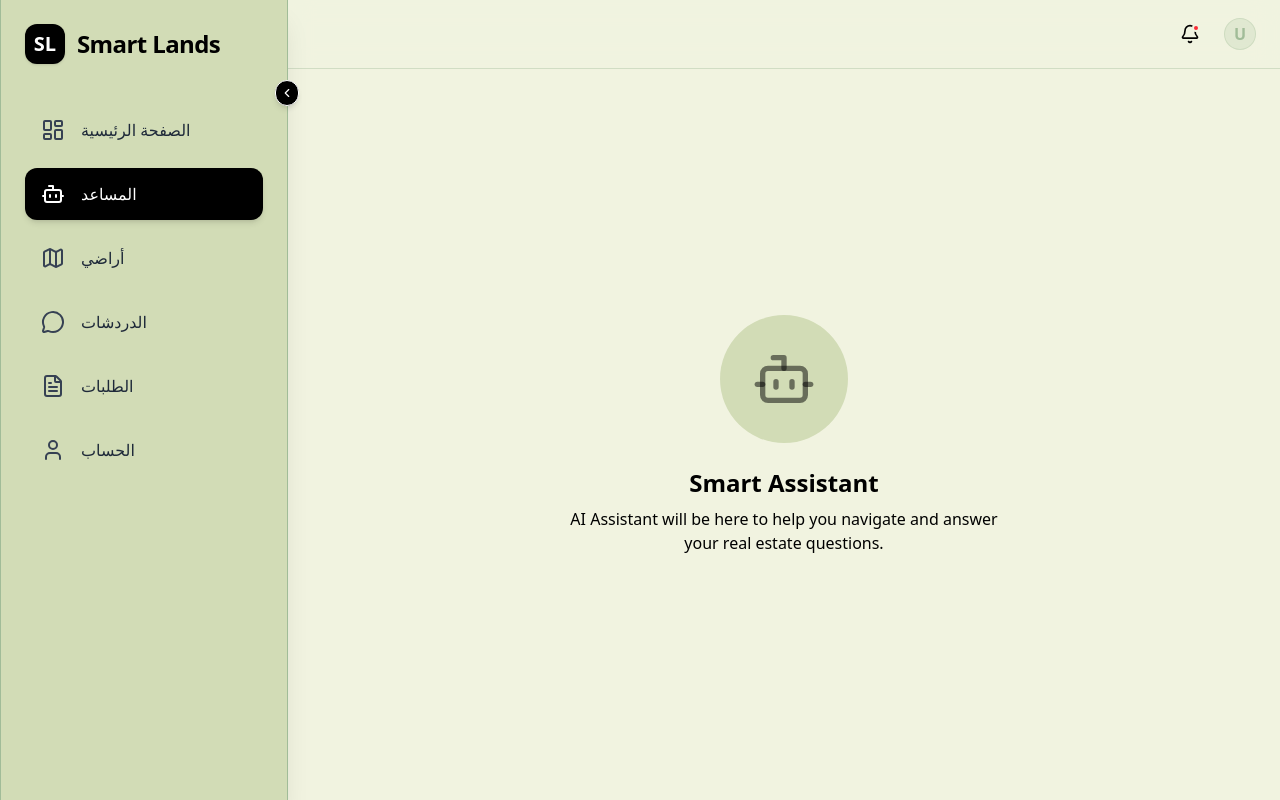
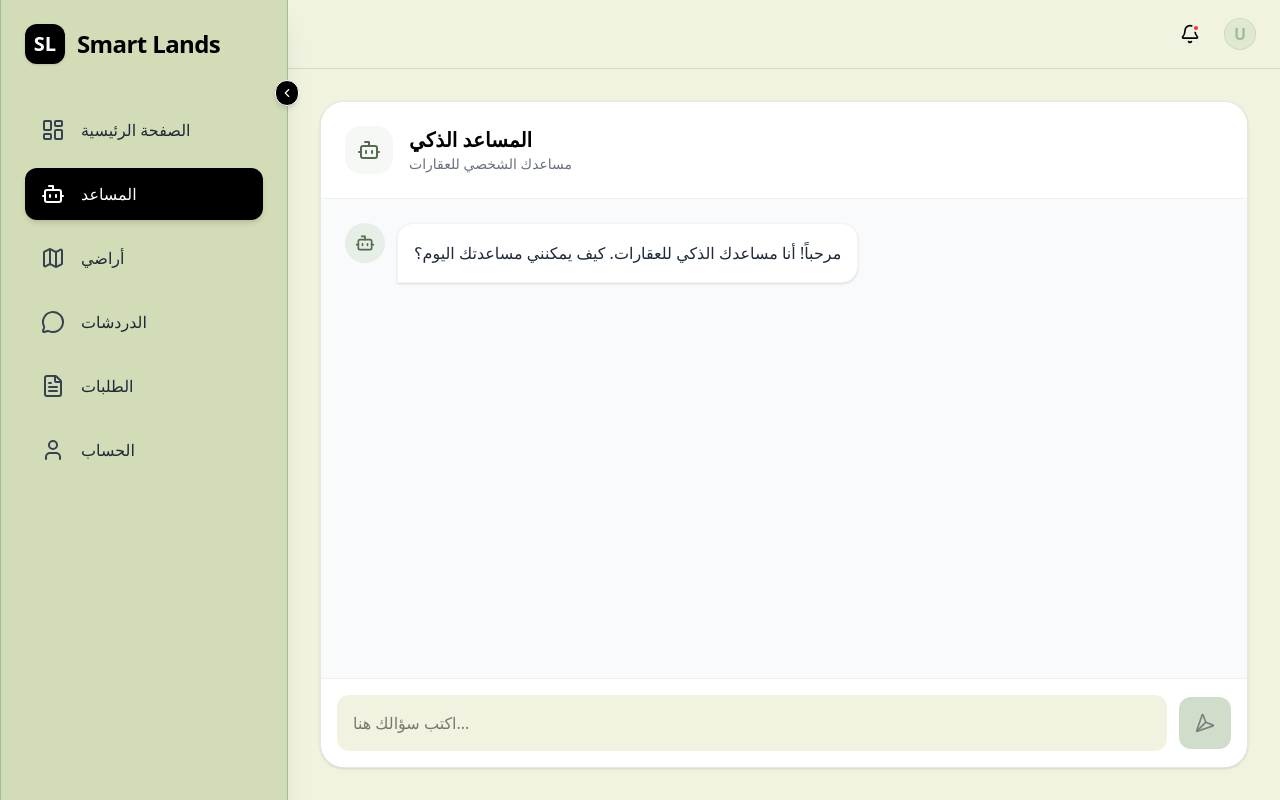
Before and after one commit to UIUO0/SmartLands, a Next.js app in the folder frontend/: page /assistant in a window 1280 px wide. Built offline with nearby package versions, Linux system fonts and the light colour scheme; no server answers.

Commit message:
AI Assisstant  + general fixes
gen

```diff
--- /dev/null
+++ b/frontend/src/app/api/ai/chat/route.ts
@@ -0,0 +1,6 @@
+import { type NextRequest, NextResponse } from "next/server";
+import { forwardToBackend } from "@/lib/fetcher";
+
+export async function POST(req: NextRequest) {
+    return forwardToBackend(req, "/ai/chat");
+}
--- a/frontend/src/app/assistant/page.tsx
+++ b/frontend/src/app/assistant/page.tsx
@@ -2,22 +2,160 @@
 
 import { Sidebar } from "@/components/sidebar";
 import { Header } from "@/components/header";
-import { Bot } from "lucide-react";
+import { Bot, Send, Loader2, User } from "lucide-react";
+import { useState, useRef, useEffect } from "react";
+
+interface Message {
+  role: "user" | "assistant";
+  content: string;
+}
 
 export default function AssistantPage() {
+  const [messages, setMessages] = useState<Message[]>([
+    {
+      role: "assistant",
+      content: "مرحباً! أنا مساعدك الذكي للعقارات. كيف يمكنني مساعدتك اليوم؟"
+    }
+  ]);
+  const [input, setInput] = useState("");
+  const [loading, setLoading] = useState(false);
+  const messagesEndRef = useRef<HTMLDivElement>(null);
+
+  // Auto-scroll to bottom
+  useEffect(() => {
+    messagesEndRef.current?.scrollIntoView({ behavior: "smooth" });
+  }, [messages]);
+
+  const handleSend = async (e: React.FormEvent) => {
+    e.preventDefault();
+    if (!input.trim() || loading) return;
+
+    const userMessage = input.trim();
+    setInput("");
+
+    // Add user message
+    setMessages(prev => [...prev, { role: "user", content: userMessage }]);
+    setLoading(true);
+
+    try {
+      const res = await fetch("/api/ai/chat", {
+        method: "POST",
+        headers: { "Content-Type": "application/json" },
+        body: JSON.stringify({ message: userMessage })
+      });
+
+      if (res.ok) {
+        const data = await res.json();
+        // Add AI response
+        setMessages(prev => [...prev, { role: "assistant", content: data.response }]);
+      } else {
+        setMessages(prev => [...prev, {
+          role: "assistant",
+          content: "عذراً، حدث خطأ. يرجى المحاولة مرة أخرى."
+        }]);
+      }
+    } catch (error) {
+      console.error("AI Chat error:", error);
+      setMessages(prev => [...prev, {
+        role: "assistant",
+        content: "عذراً، حدث خطأ في الاتصال. يرجى المحاولة مرة أخرى."
+      }]);
+    } finally {
+      setLoading(false);
+    }
+  };
+
   return (
-    <div className="flex min-h-screen bg-background">
+    <div className="flex min-h-screen bg-[#F1F3E0]">
       <Sidebar />
       <main className="flex-1 flex flex-col h-screen overflow-hidden">
         <Header />
-        <div className="flex-1 flex flex-col items-center justify-center p-8 text-center">
-            <div className="bg-card p-8 rounded-full mb-6">
-                <Bot className="h-16 w-16 text-foreground/50" />
+
+        <div className="flex-1 flex flex-col p-6 lg:p-8 overflow-hidden">
+          <div className="bg-white rounded-3xl border border-[#A1BC98]/30 shadow-sm flex flex-col h-full overflow-hidden">
+
+            {/* Chat Header */}
+            <div className="p-6 border-b border-[#F1F3E0] bg-white/80 backdrop-blur-sm">
+              <div className="flex items-center gap-4">
+                <div className="bg-[#A1BC98]/10 p-3 rounded-2xl">
+                  <Bot className="h-6 w-6 text-[#556b4d]" />
+                </div>
+                <div>
+                  <h1 className="text-xl font-bold text-black">المساعد الذكي</h1>
+                  <p className="text-sm text-gray-500">مساعدك الشخصي للعقارات</p>
+                </div>
+              </div>
             </div>
-            <h1 className="text-2xl font-bold mb-2">Smart Assistant</h1>
-            <p className="text-muted-foreground max-w-md">
-                AI Assistant will be here to help you navigate and answer your real estate questions.
-            </p>
+
+            {/* Messages */}
+            <div className="flex-1 overflow-y-auto p-6 space-y-6 bg-[#F9FAFB]">
+              {messages.map((msg, idx) => (
+                <div key={idx} className={`flex ${msg.role === "user" ? "justify-end" : "justify-start"}`}>
+                  <div className={`flex items-start gap-3 max-w-[80%] ${msg.role === "user" ? "flex-row-reverse" : ""}`}>
+                    {/* Avatar */}
+                    <div className={`flex-shrink-0 w-10 h-10 rounded-full flex items-center justify-center ${msg.role === "user"
+                        ? "bg-black text-white"
+                        : "bg-[#A1BC98]/20 text-[#556b4d]"
+                      }`}>
+                      {msg.role === "user" ? (
+                        <User className="h-5 w-5" />
+                      ) : (
+                        <Bot className="h-5 w-5" />
+                      )}
+                    </div>
+
+                    {/* Message Bubble */}
+                    <div className={`p-4 rounded-2xl shadow-sm ${msg.role === "user"
+                        ? "bg-black text-white rounded-br-none"
+                        : "bg-white text-gray-800 border border-gray-100 rounded-bl-none"
+                      }`}>
+                      <p className="leading-relaxed whitespace-pre-wrap">{msg.content}</p>
+                    </div>
+                  </div>
+                </div>
+              ))}
+
+              {loading && (
+                <div className="flex justify-start">
+                  <div className="flex items-start gap-3 max-w-[80%]">
+                    <div className="flex-shrink-0 w-10 h-10 rounded-full bg-[#A1BC98]/20 flex items-center justify-center text-[#556b4d]">
+                      <Bot className="h-5 w-5" />
+                    </div>
+                    <div className="bg-white p-4 rounded-2xl border border-gray-100 rounded-bl-none">
+                      <Loader2 className="h-5 w-5 animate-spin text-gray-400" />
+                    </div>
+                  </div>
+                </div>
+              )}
+
+              <div ref={messagesEndRef} />
+            </div>
+
+            {/* Input Area */}
+            <div className="p-4 bg-white border-t border-[#F1F3E0]">
+              <form onSubmit={handleSend} className="flex items-center gap-3">
+                <input
+                  type="text"
+                  value={input}
+                  onChange={(e) => setInput(e.target.value)}
+                  placeholder="اكتب سؤالك هنا..."
+                  disabled={loading}
+                  className="flex-1 bg-[#F1F3E0] rounded-xl p-4 outline-none focus:ring-2 focus:ring-[#A1BC98] transition disabled:opacity-50"
+                />
+                <button
+                  type="submit"
+                  disabled={loading || !input.trim()}
+                  className="bg-[#A1BC98] text-black p-4 rounded-xl hover:bg-[#8ea885] transition flex items-center justify-center transform hover:scale-105 active:scale-95 disabled:opacity-50 disabled:cursor-not-allowed"
+                >
+                  {loading ? (
+                    <Loader2 className="h-5 w-5 animate-spin" />
+                  ) : (
+                    <Send className="h-5 w-5 rotate-180" />
+                  )}
+                </button>
+              </form>
+            </div>
+          </div>
         </div>
       </main>
     </div>
--- a/frontend/src/app/chats/page.tsx
+++ b/frontend/src/app/chats/page.tsx
@@ -111,10 +111,21 @@ export default function ChatsPage() {
         return () => clearInterval(interval);
     }, [selectedConversationId]);
 
-    // Scroll to bottom when messages change
+    // Scroll to bottom when messages change (only if new messages added)
     useEffect(() => {
-        messagesEndRef.current?.scrollIntoView({ behavior: "smooth" });
-    }, [messages]);
+        const prevCount = messages.length;
+        // Store previous count in a ref to compare on next render
+        const scrollBehavior = prevCount === 0 ? "auto" : "smooth";
+
+        // Only auto-scroll if we're near the bottom already or if it's the first load
+        const messagesContainer = messagesEndRef.current?.parentElement;
+        if (messagesContainer) {
+            const isNearBottom = messagesContainer.scrollHeight - messagesContainer.scrollTop - messagesContainer.clientHeight < 100;
+            if (isNearBottom || prevCount === 0) {
+                messagesEndRef.current?.scrollIntoView({ behavior: scrollBehavior });
+            }
+        }
+    }, [messages.length]); // Only trigger when message count changes
 
     const activeConversation = conversations.find(c => c.conversation_id === selectedConversationId);
 
--- a/frontend/src/middleware.ts
+++ b/frontend/src/middleware.ts
@@ -12,7 +12,7 @@ export function middleware(request: NextRequest) {
   // Define routes that require authentication
   const isProtectedRoute =
     pathname.startsWith("/mylands") ||
-    pathname.startsWith("/profile") ||
+    // Removed /profile - allow guests to see login/signup buttons
     pathname.startsWith("/lands") ||
     pathname.startsWith("/requests") ||
     pathname.startsWith("/transactions") ||
```
